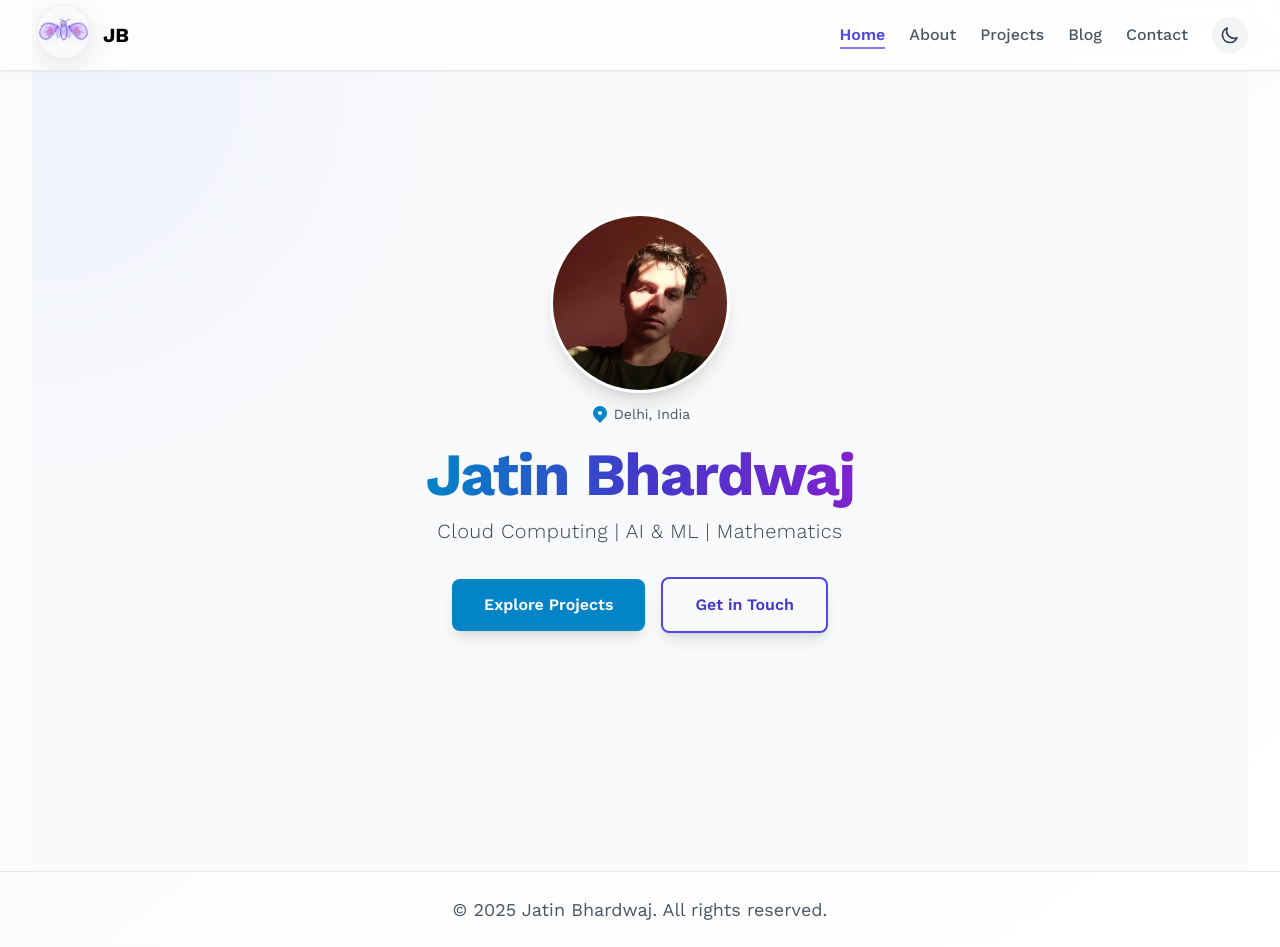
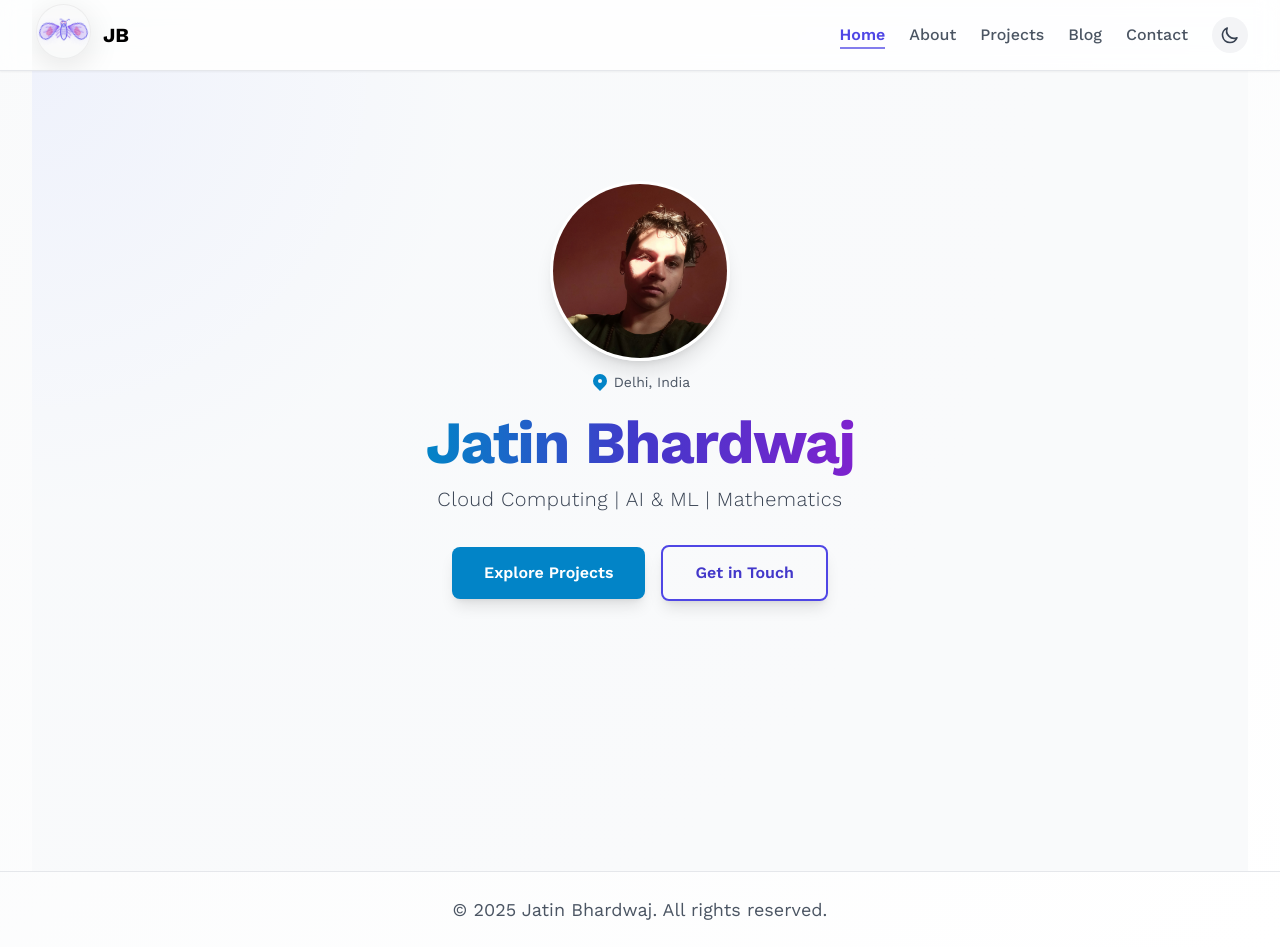
Before and after one commit to Jatinbhardwaj-093/JB, a Vue app: page / in a window 1280 px wide. Built offline with nearby package versions, Linux system fonts and the light colour scheme.

Commit message:
reduce some mt

```diff
--- a/src/components/Intro.vue
+++ b/src/components/Intro.vue
@@ -71,7 +71,7 @@ const backgroundStyle = computed(() => {
     <!-- Main Content Container -->
     <div style="display: table-cell">
       <div
-        class="relative z-10 w-full max-w-4xl mx-auto mt-16 sm:mt-28 text-center"
+        class="relative z-10 w-full max-w-4xl mx-auto mt-10 sm:mt-20 text-center"
       >
         <!-- Profile Image -->
         <div
```
